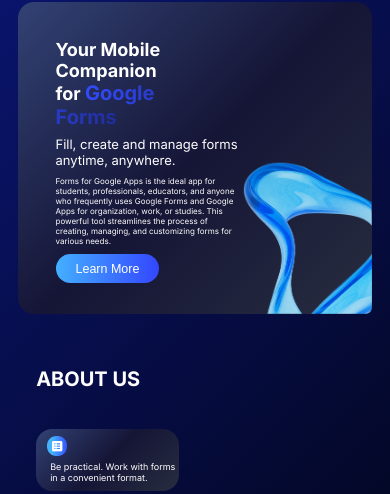
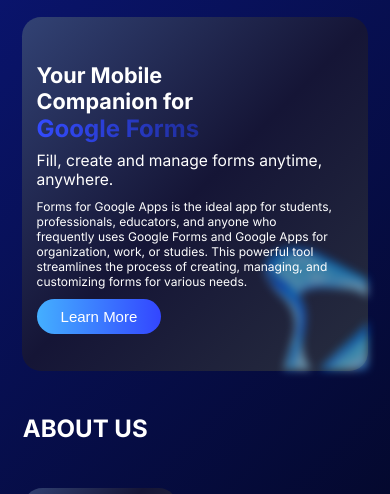
Before and after one commit to Arkadiy2907/lending12345, a plain HTML site: page index.html in a window 390 px wide. Shown: the part 76-570 px from the top of the page. Drawn offline with Linux system fonts and the light colour scheme; files whose address does not match are found by name.

Commit message:
added image

```diff
--- a/style/_about.scss
+++ b/style/_about.scss
@@ -1,5 +1,5 @@
 .about {
-  padding: 1.8125rem;
+  padding: 1.81rem;
   margin: 2.25rem 0;
   display: flex;
   flex-direction: column;
@@ -121,12 +121,14 @@
   }
 
   @media (max-width: 768px) {
+    padding: 0.1rem;
+
     h2 {
       font-size: 2.2rem;
     }
 
     .about-cards {
-      font-size: 1.1rem;
+      font-size: .8rem;
     }
 
     .about-card {
--- a/style/_hero.scss
+++ b/style/_hero.scss
@@ -4,7 +4,7 @@
   padding: 1.25rem 0 0 3.75rem;
   border-radius: 1.6rem;
   display: flex;
-  align-items: center;
+  align-items: flex-start;
   justify-content: space-between;
   width: 100%;
   max-width: 77rem;
@@ -120,13 +120,15 @@
   }
 
   @media (max-width: 900px) {
+    padding-left: 1.5rem;
+
     .hero-content {
       h1 {
         font-size: 1.9rem;
         margin-bottom: .7rem;
 
         span {
-          font-size: 2rem;
+          font-size: 2.1rem;
         }
       }
 
@@ -136,6 +138,10 @@
         &:nth-of-type(1) {
           font-size: 1.2rem;
         }
+
+        &:nth-of-type(2) {
+          font-size: 1rem;
+        }
       }
     }
 
@@ -143,7 +149,31 @@
       font-size: .9rem;
     }
   }
+  @media (max-width: 800px) {
+     padding-left: 1.25rem;
 
+    .hero-content {
+      h1 {
+        font-size: 1.8rem;
+
+        span {
+          font-size: 1.9rem;
+        }
+      }
+
+      p {
+        margin-bottom: .8rem;
+
+        &:nth-of-type(1) {
+          font-size: 1.1rem;
+        }
+
+        &:nth-of-type(2) {
+          font-size: .9rem;
+        }
+      }
+    }
+  }
   @media (max-width: 768px) {
     .hero-content {
       h1 {
@@ -162,7 +192,7 @@
         }
 
         &:nth-of-type(2) {
-          font-size: .8rem;
+          font-size: 1rem;
         }
       }
     }
@@ -172,16 +202,25 @@
     }
   }
 
-  @media (max-width: 480px) {
+  @media (max-width: 705px) {
+    .hero-content {
+      position: relative;
+      z-index: 1;
+      max-width: 100%;
+    }
+    .hero-image {
+      margin-left: -6rem;
+      img {
+        filter: blur(4px);
+        opacity: 0.6;
+      }
+    }
+  }
+
+    @media (max-width: 480px) {
     .hero-button {
       padding: 0.75rem 2rem;
       font-size: 1.25rem;
     }
   }
-
-  @media (max-width: 324px) {
-    .hero-image {
-      display: none;
-    }
-  }
 }
--- a/style/style.scss
+++ b/style/style.scss
@@ -6,11 +6,11 @@
   font-size: 16px;
 
   @media (max-width: 768px) {
-    font-size: 12px;
+    font-size: 14px;
   }
 
   @media (max-width: 480px) {
-    font-size: 10px;
+    font-size: 12px;
   }
 }
 
```
Also changed, not shown: css/style.css.
